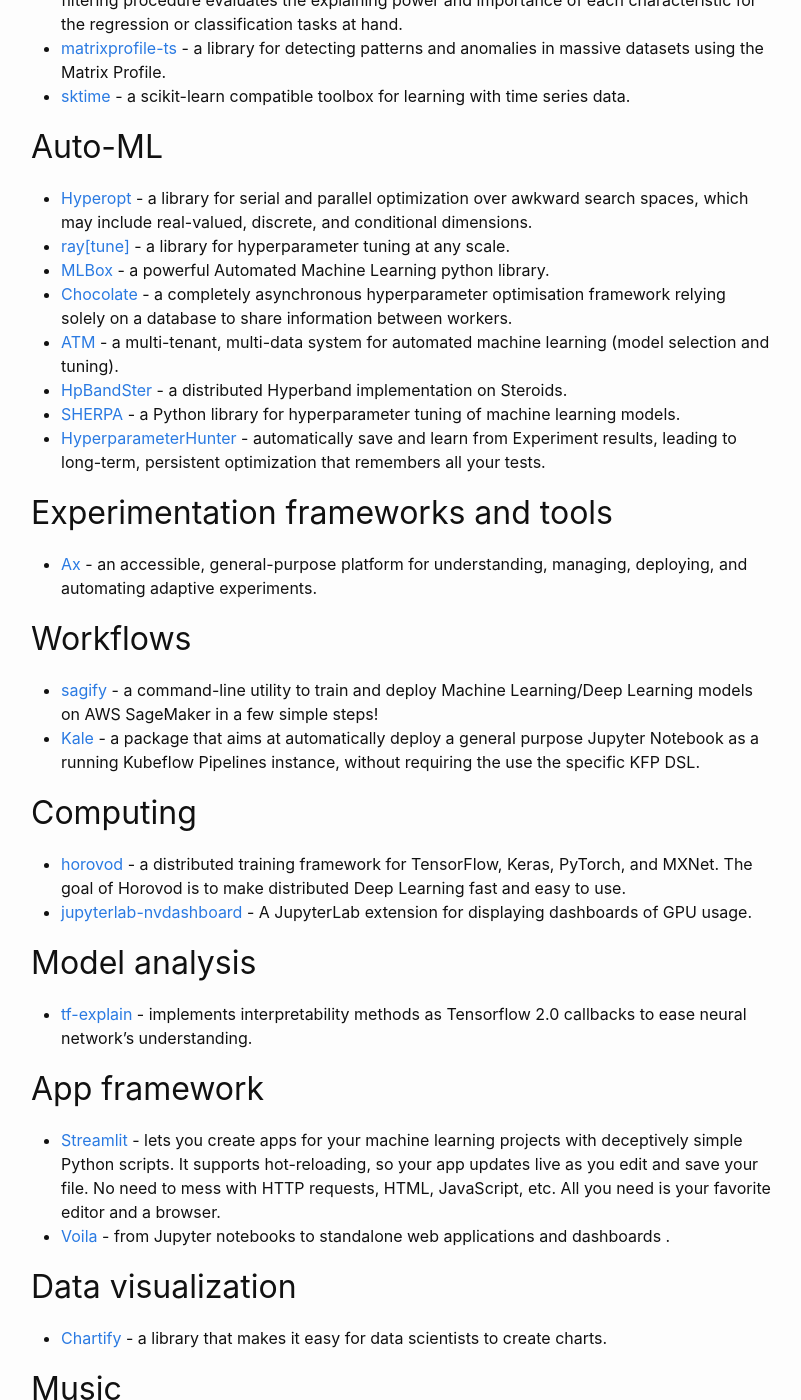
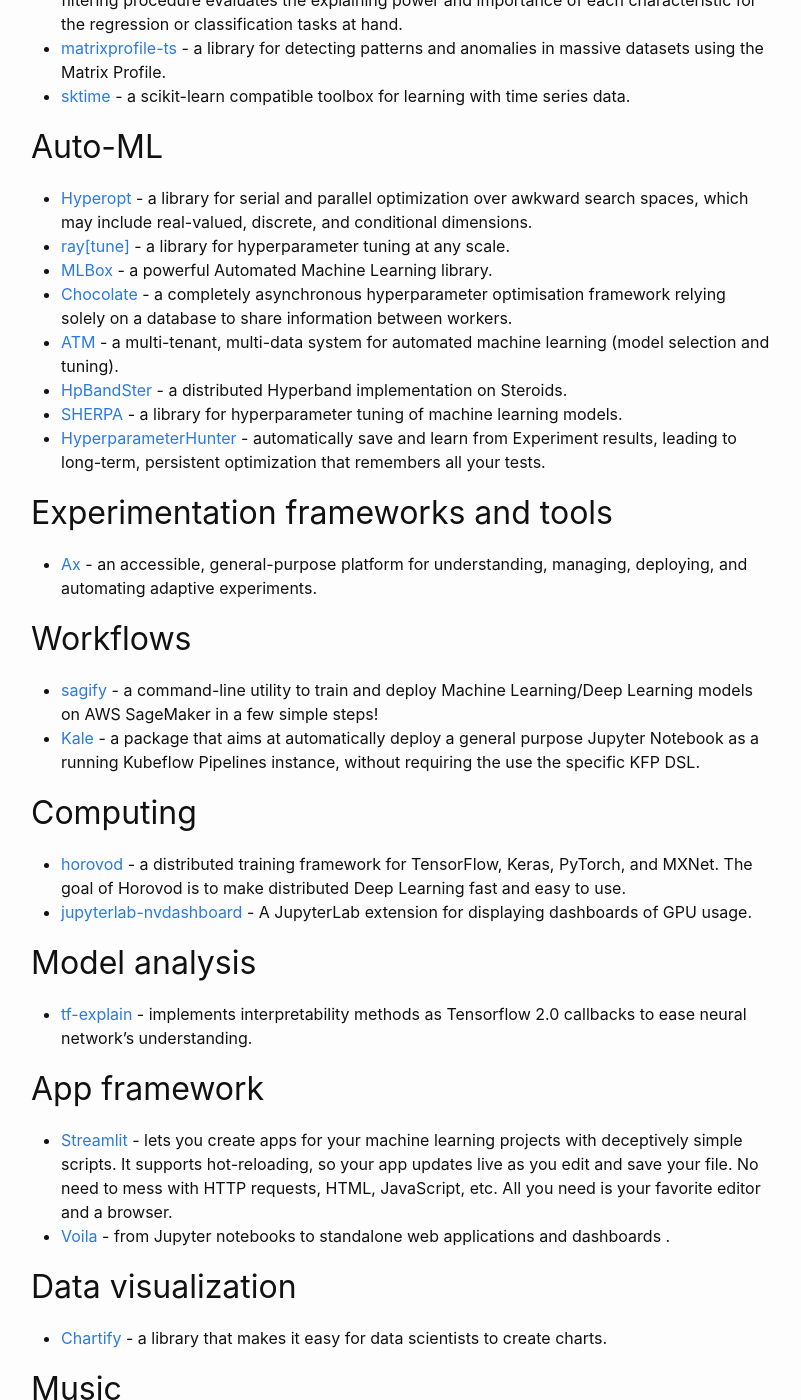
Before and after one commit to aetperf/aetperf.github.io, a Jekyll site: the page built from _posts/2019-10-23-Some-cool-open-source-Python-packages-for-Machine-Learning-Ep-3.md, in a window 1280 px wide and 1400 px high, scrolled down 1078 px. Shown: the whole window, without its empty margins (239-1040 px from the left). Built offline with Jekyll 4.4.1, drawn with Linux system fonts in a browser that asks for light colours; comment, search, counter and statistics services are not loaded.

Commit message:
minor update

```diff
--- a/_posts/2019-10-23-Some-cool-open-source-Python-packages-for-Machine-Learning-Ep-3.md
+++ b/_posts/2019-10-23-Some-cool-open-source-Python-packages-for-Machine-Learning-Ep-3.md
@@ -32,11 +32,11 @@
 
 * [Hyperopt](https://github.com/hyperopt/hyperopt) - a library for serial and parallel optimization over awkward search spaces, which may include real-valued, discrete, and conditional dimensions.
 * [ray[tune]](https://github.com/ray-project/ray) - a library for hyperparameter tuning at any scale.
-* [MLBox](https://github.com/AxeldeRomblay/MLBox) - a powerful Automated Machine Learning python library.
+* [MLBox](https://github.com/AxeldeRomblay/MLBox) - a powerful Automated Machine Learning library.
 * [Chocolate](https://github.com/AIworx-Labs/chocolate) - a completely asynchronous hyperparameter optimisation framework relying solely on a database to share information between workers.
 * [ATM](https://github.com/HDI-Project/ATM) - a multi-tenant, multi-data system for automated machine learning (model selection and tuning).
 * [HpBandSter](https://github.com/automl/HpBandSter) - a distributed Hyperband implementation on Steroids.
-* [SHERPA](https://github.com/sherpa-ai/sherpa) - a Python library for hyperparameter tuning of machine learning models.
+* [SHERPA](https://github.com/sherpa-ai/sherpa) - a library for hyperparameter tuning of machine learning models.
 * [HyperparameterHunter](https://github.com/HunterMcGushion/hyperparameter_hunter) - automatically save and learn from Experiment results, leading to long-term, persistent optimization that remembers all your tests.
 
 ## Experimentation frameworks and tools
@@ -59,7 +59,7 @@
 
 ## App framework
 
-* [Streamlit](https://github.com/streamlit/streamlit) - lets you create apps for your machine learning projects with deceptively simple Python scripts. It supports hot-reloading, so your app updates live as you edit and save your file. No need to mess with HTTP requests, HTML, JavaScript, etc. All you need is your favorite editor and a browser.
+* [Streamlit](https://github.com/streamlit/streamlit) - lets you create apps for your machine learning projects with deceptively simple scripts. It supports hot-reloading, so your app updates live as you edit and save your file. No need to mess with HTTP requests, HTML, JavaScript, etc. All you need is your favorite editor and a browser.
 * [Voila](https://github.com/voila-dashboards/voila) - from Jupyter notebooks to standalone web applications and dashboards .
 
 ## Data visualization
```
